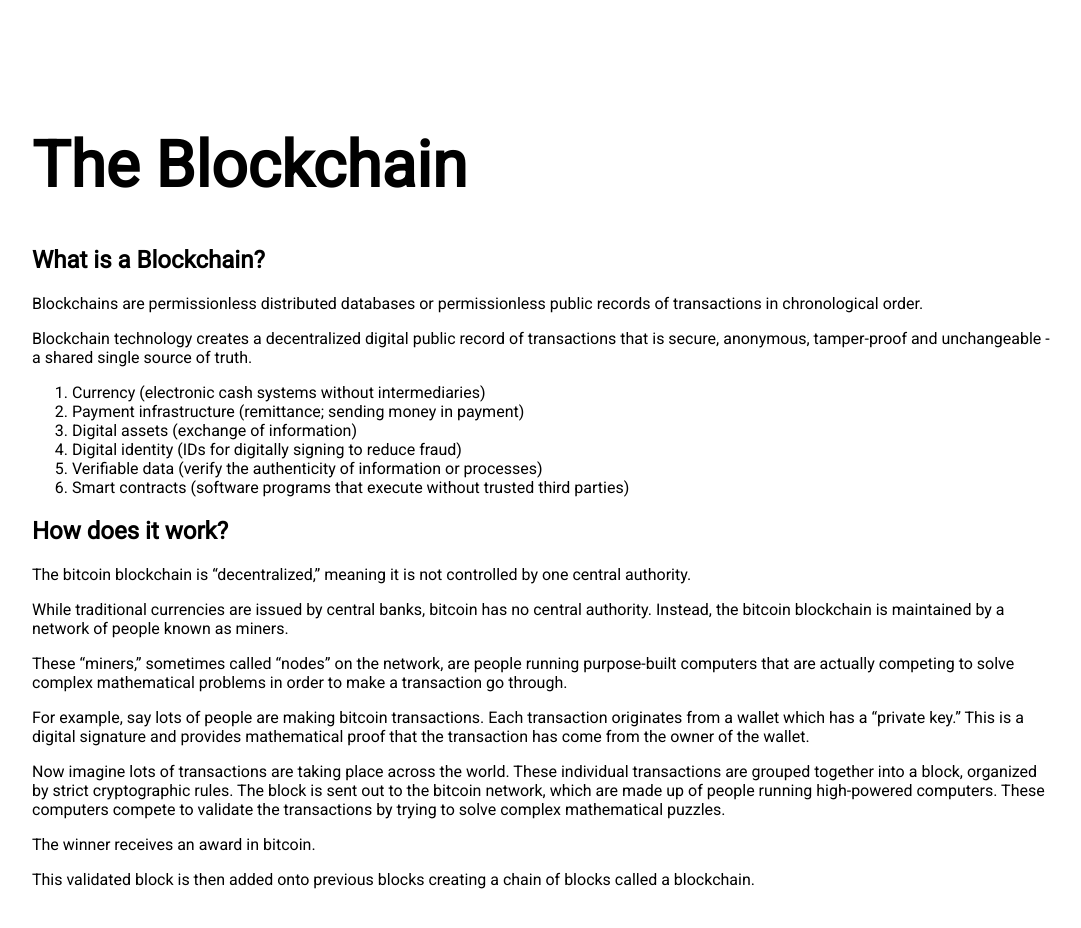
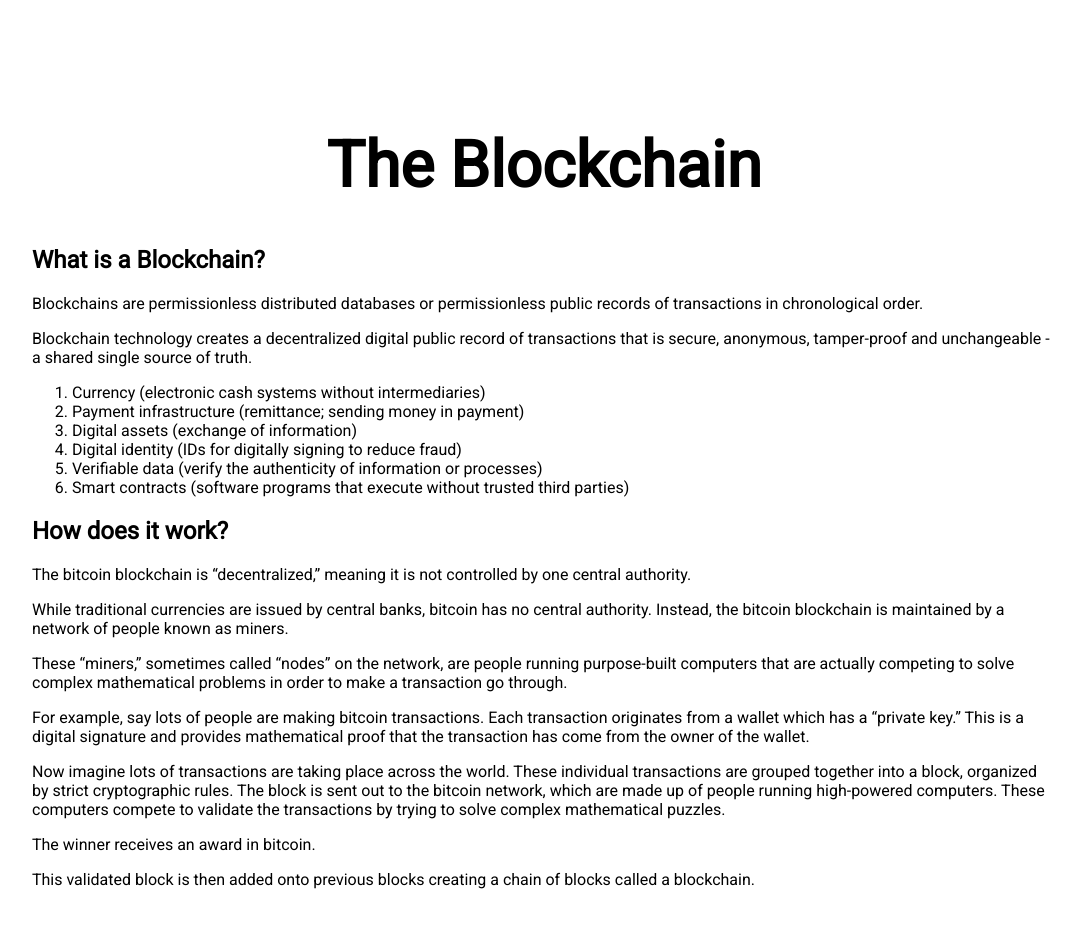
Before and after one commit to FellDanz/Blockchain-dingsbums, a plain HTML site: page blockchain.html in a window 1280 px wide. Shown: the whole page, without its empty margins (96-1177 px from the left). Drawn offline with Linux system fonts and the light colour scheme.

Commit message:
Add files via upload

```diff
--- a/blockchain.html
+++ b/blockchain.html
@@ -7,7 +7,9 @@
   <link rel="stylesheet" href="stylesheet.css" type="text/css">
   </head>
   <body>
-	<h1>The Blockchain</h1>
+	<div id="top">
+		<h1 style="text-align: center">The Blockchain</h1>
+	</div>
 	<h2>What is a Blockchain?</h2>
 	<p>Blockchains are permissionless distributed databases or permissionless public records of transactions in chronological order. </p>
 	<p>Blockchain technology creates a decentralized digital public record of transactions that is secure,
```
Also changed, not shown: stylesheet.css (line endings or trailing spaces).
